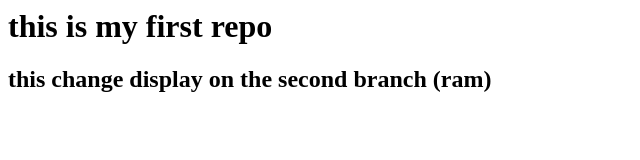
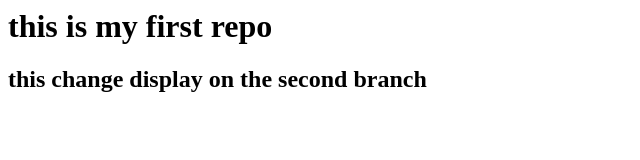
Before and after one commit to anujarya1435/localrepo, a plain HTML site: page index.html in a window 1280 px wide. Shown: the full height of the page, 0-640 px from the left. Drawn offline with Linux system fonts and the light colour scheme.

Commit message:
as it is

```diff
--- a/index.html
+++ b/index.html
@@ -1,2 +1,2 @@
 <h1>this is my first repo</h1>
-<h2>this change display on the second branch (ram)</h2>
+<h2>this change display on the second branch </h2>
```
